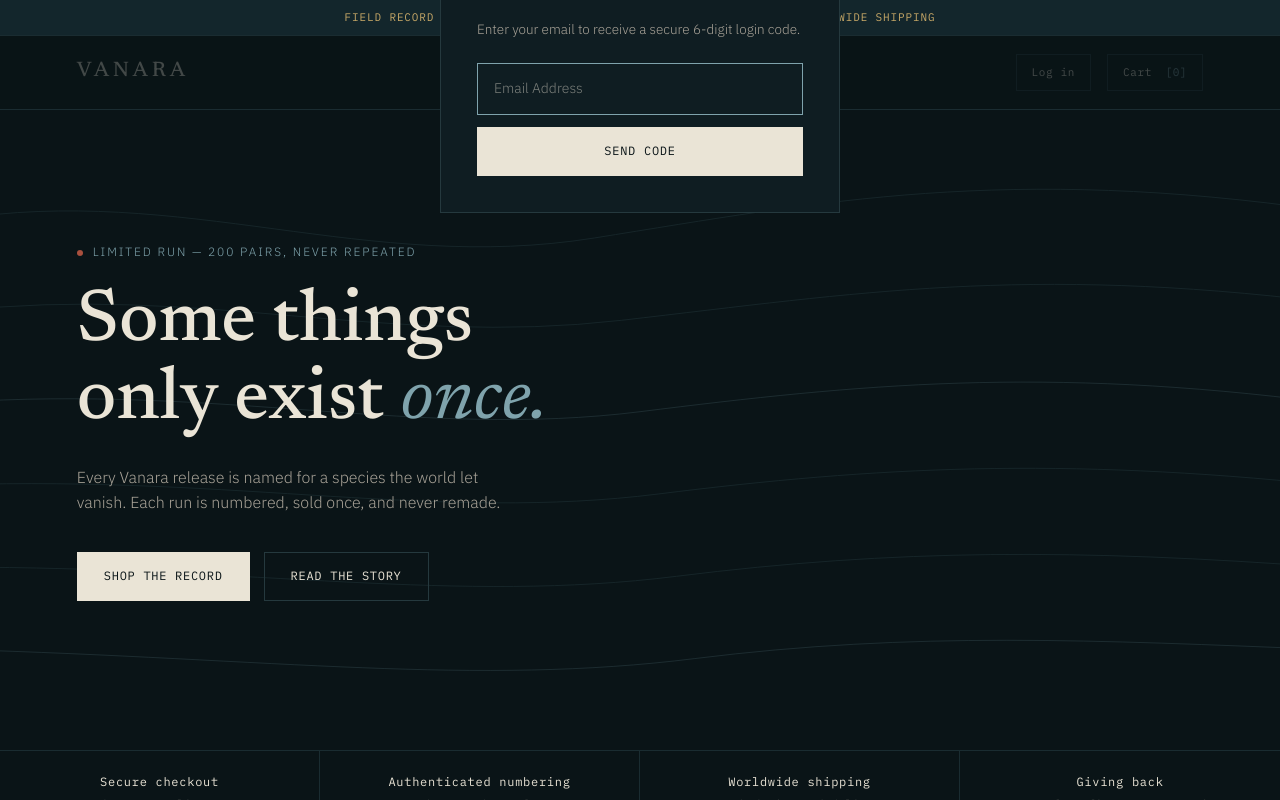
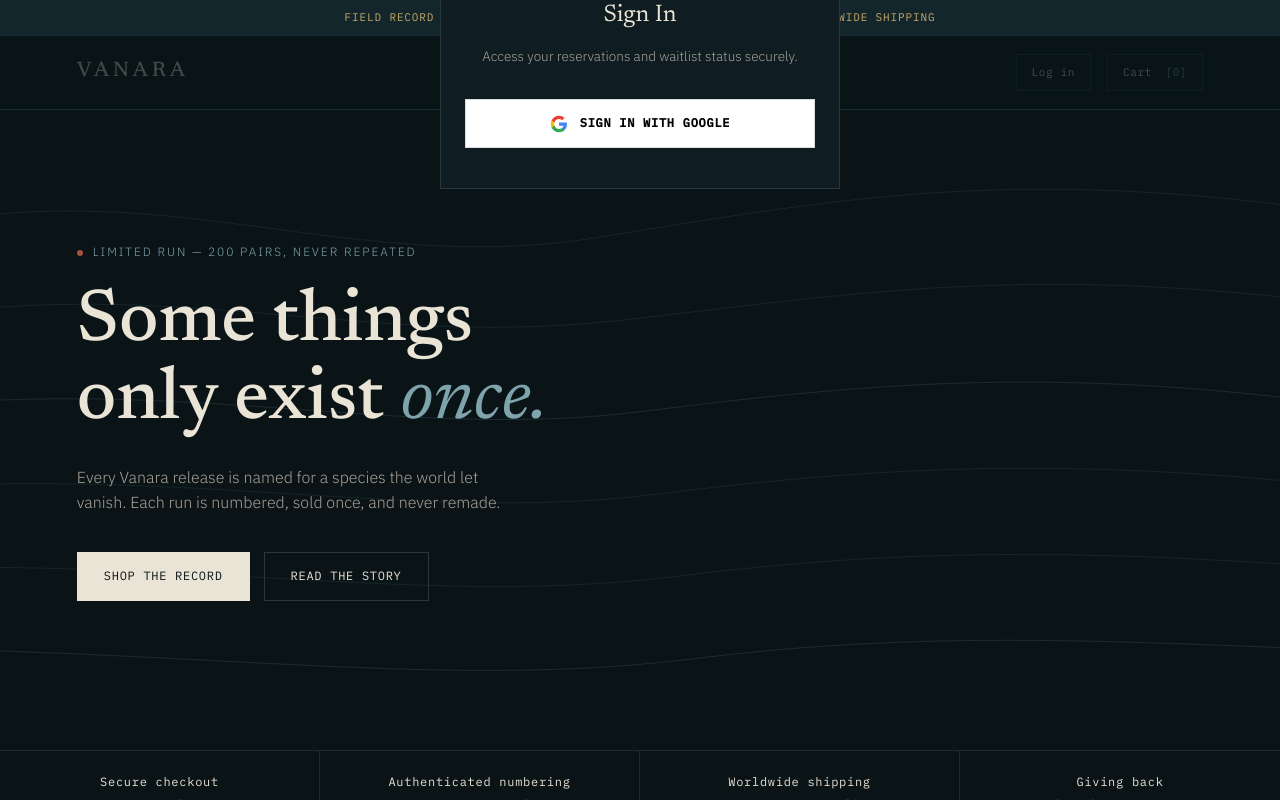
Before and after one commit to Naveen9902/vanara-site, a Next.js app: page / in a window 1280 px wide. Both pictures are taken after a click on the button "Log in". Shown: the top 800 px of the page. Built offline with nearby package versions, Linux system fonts and the light colour scheme; no server answers.

Commit message:
Replace OTP with Google OAuth

```diff
--- a/src/app/api/auth/otp/send/route.ts
+++ /dev/null
@@ -1,86 +0,0 @@
-import { NextResponse } from 'next/server';
-import { prisma } from '@/lib/prisma';
-import nodemailer from 'nodemailer';
-import fs from 'fs';
-import path from 'path';
-
-export async function POST(request: Request) {
-  try {
-    const { email } = await request.json();
-
-    if (!email || !email.includes('@')) {
-      return NextResponse.json({ error: 'Invalid email address' }, { status: 400 });
-    }
-
-    const normalizedEmail = email.toLowerCase();
-
-    // Clean up old tokens for this email
-    await prisma.verificationToken.deleteMany({
-      where: { identifier: normalizedEmail }
-    });
-
-    // Generate 6-digit OTP
-    const otp = Math.floor(100000 + Math.random() * 900000).toString();
-    const expires = new Date(Date.now() + 10 * 60 * 1000); // 10 minutes
-
-    await prisma.verificationToken.create({
-      data: {
-        identifier: normalizedEmail,
-        token: otp,
-        expires
-      }
-    });
-
-    // Set up nodemailer
-    const transporter = nodemailer.createTransport({
-      host: 'smtp-relay.brevo.com',
-      port: 587,
-      secure: false, // true for 465, false for 587
-      auth: {
-        user: process.env.EMAIL_SERVER_USER,
-        pass: process.env.EMAIL_SERVER_PASSWORD,
-      },
-    });
-
-    const mailOptions = {
-      from: process.env.EMAIL_FROM || '"Vanara Records" <noreply@vanara.example.com>',
-      to: normalizedEmail,
-      subject: 'Your Vanara Login Code',
-      text: `Your login code is: ${otp}\n\nThis code will expire in 10 minutes.`,
-      html: `
-        <div style="font-family: monospace; max-width: 400px; margin: 0 auto; padding: 20px; border: 1px solid #EAE4D6; background: #0A1417; color: #EAE4D6; text-align: center;">
-          <h2 style="color: #7FA3AC; letter-spacing: 2px;">VANARA</h2>
-          <p>Your authentication code is:</p>
-          <h1 style="font-size: 32px; letter-spacing: 5px; margin: 20px 0;">${otp}</h1>
-          <p style="font-size: 12px; color: #A9A398;">This code expires in 10 minutes.</p>
-        </div>
-      `,
-    };
-
-    if (process.env.NODE_ENV === 'production' && !process.env.EMAIL_SERVER_PASSWORD) {
-      console.error("FATAL: EMAIL_SERVER_PASSWORD is not set in Vercel Environment Variables.");
-      return NextResponse.json({ error: 'Server misconfiguration: Email password missing in Vercel' }, { status: 500 });
-    }
-
-    if (process.env.EMAIL_SERVER_PASSWORD) {
-      await transporter.sendMail(mailOptions);
-    } else {
-      // Dev mode fallback if they haven't set up the password yet
-      console.log('---------------------------------------------------------');
-      console.log(`✉️ OTP INTERCEPTED (DEV MODE - NO SMTP PASSWORD SET)`);
-      console.log(`To: ${normalizedEmail}`);
-      console.log(`Code: ${otp}`);
-      console.log('---------------------------------------------------------');
-
-      // Write to a file so the user can easily see it locally!
-      if (process.env.NODE_ENV !== 'production') {
-        fs.writeFileSync(path.join(process.cwd(), "otp.txt"), `Your OTP Code for ${normalizedEmail}:\n\n${otp}\n\n(Note: To actually send this via email, you must add your Gmail App Password to the .env file!)`);
-      }
-    }
-
-    return NextResponse.json({ success: true });
-  } catch (error) {
-    console.error('OTP Send Error:', error);
-    return NextResponse.json({ error: 'Failed to send OTP' }, { status: 500 });
-  }
-}
--- a/src/auth.ts
+++ b/src/auth.ts
@@ -1,52 +1,14 @@
 import { NextAuthOptions, getServerSession } from "next-auth"
-import CredentialsProvider from "next-auth/providers/credentials"
+import GoogleProvider from "next-auth/providers/google"
 import { PrismaAdapter } from "@auth/prisma-adapter"
 import { prisma } from "@/lib/prisma"
 
 export const authOptions: NextAuthOptions = {
   adapter: PrismaAdapter(prisma) as any,
   providers: [
-    CredentialsProvider({
-      name: 'OTP',
-      credentials: {
-        email: { label: "Email", type: "email" },
-        otp: { label: "Code", type: "text" }
-      },
-      async authorize(credentials) {
-        if (!credentials?.email || !credentials?.otp) return null;
-
-        const email = credentials.email.toLowerCase();
-
-        const tokenRecord = await prisma.verificationToken.findFirst({
-          where: { identifier: email, token: credentials.otp }
-        });
-
-        if (!tokenRecord) {
-          throw new Error("Invalid code");
-        }
-
-        if (tokenRecord.expires < new Date()) {
-          throw new Error("Code expired");
-        }
-
-        // Token is valid! Delete it so it can't be reused
-        await prisma.verificationToken.delete({
-          where: { token: credentials.otp }
-        });
-
-        // Find or create the user
-        let user = await prisma.user.findUnique({
-          where: { email }
-        });
-
-        if (!user) {
-          user = await prisma.user.create({
-            data: { email }
-          });
-        }
-
-        return user;
-      }
+    GoogleProvider({
+      clientId: process.env.GOOGLE_CLIENT_ID!,
+      clientSecret: process.env.GOOGLE_CLIENT_SECRET!
     })
   ],
   session: {
--- a/src/components/LoginModal.tsx
+++ b/src/components/LoginModal.tsx
@@ -9,124 +9,50 @@
 }
 
 export default function LoginModal({ isOpen, onClose }: LoginModalProps) {
-  const [step, setStep] = useState<"email" | "otp">("email");
-  const [email, setEmail] = useState("");
-  const [otp, setOtp] = useState("");
   const [loading, setLoading] = useState(false);
   const [error, setError] = useState("");
 
   if (!isOpen) return null;
 
-  const handleSendCode = async (e: React.FormEvent) => {
-    e.preventDefault();
-    if (!email || !email.includes('@')) {
-      setError("Please enter a valid email address.");
-      return;
-    }
-
+  const handleGoogleSignIn = async () => {
     setLoading(true);
     setError("");
-
     try {
-      const res = await fetch("/api/auth/otp/send", {
-        method: "POST",
-        headers: { "Content-Type": "application/json" },
-        body: JSON.stringify({ email }),
-      });
-
-      const data = await res.json();
-      if (res.ok) {
-        setStep("otp");
-      } else {
-        setError(data.error || "Failed to send code.");
-      }
+      await signIn("google", { callbackUrl: window.location.href });
     } catch (err) {
-      setError("Network error. Please try again.");
-    } finally {
+      setError("Failed to initialize Google Login.");
       setLoading(false);
-    }
-  };
-
-  const handleVerifyCode = async (e: React.FormEvent) => {
-    e.preventDefault();
-    if (otp.length !== 6) {
-      setError("Please enter the 6-digit code.");
-      return;
-    }
-
-    setLoading(true);
-    setError("");
-
-    const res = await signIn("credentials", {
-      email,
-      otp,
-      redirect: false,
-    });
-
-    if (res?.error) {
-      setError(res.error);
-      setLoading(false);
-    } else {
-      // Success! Reload the page to reflect logged-in state
-      window.location.reload();
     }
   };
 
   return (
     <div className="va-modal-overlay open" onClick={onClose}>
-      <div className="va-login-modal" onClick={e => e.stopPropagation()}>
+      <div className="va-login-modal" onClick={e => e.stopPropagation()} style={{ textAlign: 'center', padding: '40px 24px' }}>
         <button className="va-close-modal" onClick={onClose}>&times;</button>
 
-        {step === "email" ? (
-          <>
-            <h4 className="serif">Sign In</h4>
-            <p className="va-login-desc">Enter your email to receive a secure 6-digit login code.</p>
-            <form onSubmit={handleSendCode} className="va-login-form">
-              <input
-                type="email"
-                placeholder="Email Address"
-                value={email}
-                onChange={(e) => setEmail(e.target.value)}
-                disabled={loading}
-                autoFocus
-              />
-              <button className="va-btn primary" type="submit" disabled={loading}>
-                {loading ? "Sending..." : "Send Code"}
-              </button>
-            </form>
-          </>
-        ) : (
-          <>
-            <h4 className="serif">Enter Code</h4>
-            <p className="va-login-desc">We sent a 6-digit code to <strong style={{color: 'var(--bone)'}}>{email}</strong></p>
-            <form onSubmit={handleVerifyCode} className="va-login-form">
-              <input
-                type="text"
-                placeholder="000000"
-                maxLength={6}
-                value={otp}
-                onChange={(e) => setOtp(e.target.value)}
-                disabled={loading}
-                className="otp-input"
-                autoFocus
-              />
-              <button className="va-btn primary" type="submit" disabled={loading}>
-                {loading ? "Verifying..." : "Verify & Log In"}
-              </button>
-              <button
-                type="button"
-                className="va-btn"
-                onClick={() => setStep("email")}
-                style={{ marginTop: '4px', border: 'none', fontSize: '11px', color: 'var(--river)' }}
-                disabled={loading}
-              >
-                Use a different email
-              </button>
-            </form>
-          </>
-        )}
+        <h4 className="serif">Sign In</h4>
+        <p className="va-login-desc" style={{ marginBottom: '32px' }}>Access your reservations and waitlist status securely.</p>
 
-        {error && <div className="va-login-error">{error}</div>}
+        <button
+          className="va-btn primary"
+          onClick={handleGoogleSignIn}
+          disabled={loading}
+          style={{ width: '100%', display: 'flex', alignItems: 'center', justifyContent: 'center', gap: '12px', padding: '14px', background: '#ffffff', color: '#000000', border: '1px solid #ddd' }}
+        >
+          {loading ? "Connecting..." : (
+            <>
+              <svg width="18" height="18" viewBox="0 0 24 24" xmlns="http://www.w3.org/2000/svg">
+                <path d="M22.56 12.25c0-.78-.07-1.53-.2-2.25H12v4.26h5.92c-.26 1.37-1.04 2.53-2.21 3.31v2.77h3.57c2.08-1.92 3.28-4.74 3.28-8.09z" fill="#4285F4"/>
+                <path d="M12 23c2.97 0 5.46-.98 7.28-2.66l-3.57-2.77c-.98.66-2.23 1.06-3.71 1.06-2.86 0-5.29-1.93-6.16-4.53H2.18v2.84C3.99 20.53 7.7 23 12 23z" fill="#34A853"/>
+                <path d="M5.84 14.09c-.22-.66-.35-1.36-.35-2.09s.13-1.43.35-2.09V7.07H2.18C1.43 8.55 1 10.22 1 12s.43 3.45 1.18 4.93l2.85-2.22.81-.62z" fill="#FBBC05"/>
+                <path d="M12 5.38c1.62 0 3.06.56 4.21 1.64l3.15-3.15C17.45 2.09 14.97 1 12 1 7.7 1 3.99 3.47 2.18 7.07l3.66 2.84c.87-2.6 3.3-4.53 6.16-4.53z" fill="#EA4335"/>
+              </svg>
+              <span style={{ fontWeight: 600 }}>Sign in with Google</span>
+            </>
+          )}
+        </button>
+
+        {error && <div className="va-login-error" style={{ marginTop: '16px' }}>{error}</div>}
       </div>
     </div>
   );
```
